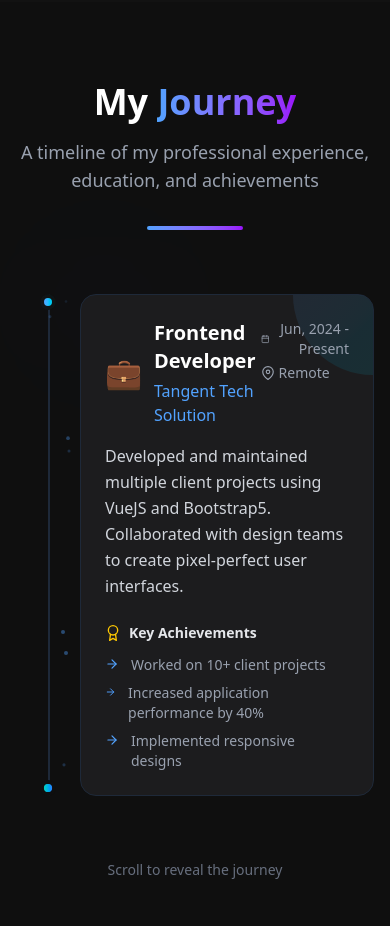
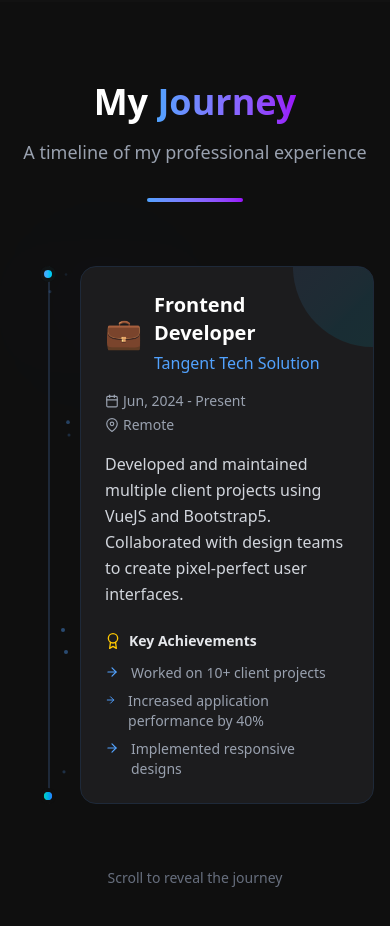
Before and after one commit to developernilesh/nileshdevfolio, a Next.js app: page / in a window 390 px wide. Shown: the part 6080-7006 px from the top of the page. Built offline with nearby package versions, Linux system fonts and the light colour scheme.

Commit message:
Removed unused codes

```diff
--- a/src/components/sections/timeline.tsx
+++ b/src/components/sections/timeline.tsx
@@ -97,8 +97,8 @@ export default function Timeline() {
             animate={isInView ? { opacity: 1, y: 0 } : {}}
             transition={{ duration: 0.8, delay: 0.4 }}
           >
-            A timeline of my professional experience, education, and
-            achievements
+            A timeline of my professional experience
+            {/* , education, and achievements */}
           </motion.p>
 
           {/* Animated divider */}
@@ -238,7 +238,7 @@ export default function Timeline() {
                     />
 
                     <div className="relative z-10">
-                      <div className="flex items-start justify-between mb-4">
+                      <div className="flex flex-col sm:flex-row gap-4 sm:gap-0 items-start justify-between mb-4">
                         <div className="flex items-center gap-3">
                           <motion.span
                             className="text-3xl"
```
